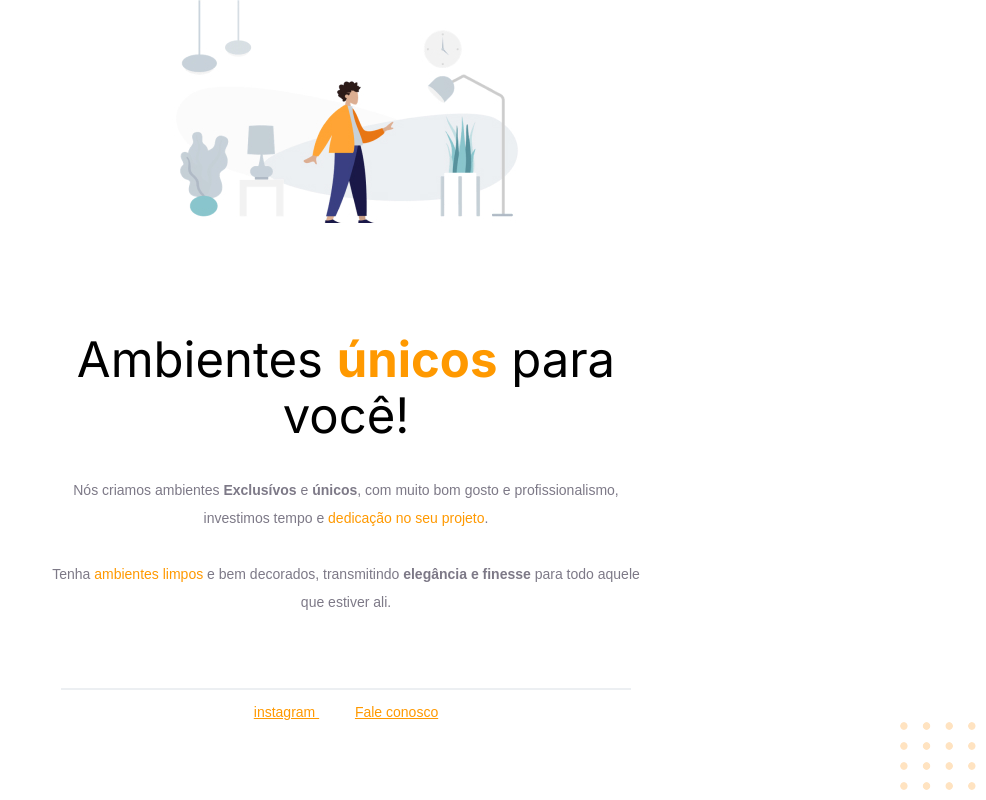
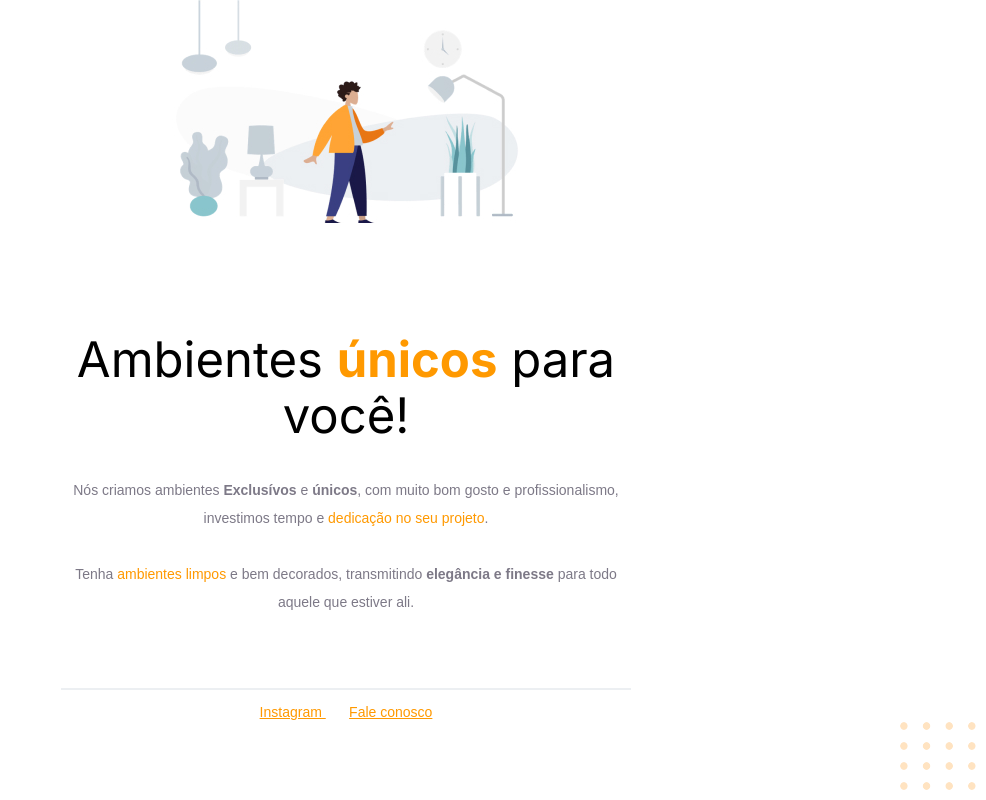
Before and after one commit to guedesgeorge/projetoIII, a plain HTML site: page index.html in a window 1280 px wide. Shown: the whole page, without its empty margins (294-1280 px from the left). Drawn offline with Linux system fonts and the light colour scheme.

Commit message:
index.html

```diff
--- a/index.html
+++ b/index.html
@@ -53,9 +53,11 @@
 
   <a
 	  href="https://instagram.com/moveis para você" target="_blank">
-		instagram
+		Instagram
 	</a>
 
+   &nbsp;
+   &nbsp;
    &nbsp;
 
   <a
--- a/styles.css
+++ b/styles.css
@@ -6,7 +6,7 @@ body {
 }
 
 #hero {
-  width: 592px;
+  width: 562px;
   margin: 0 auto 72px;
 }
 
@@ -34,21 +34,19 @@ span, a {
 
 p, #footer{
   color: #7d7987;
-
   font-size: 14px;
   line-height: 28px;
  }
 
  #footer a + a{
-   margin-left: 28px;
+  font-size: 14px;
+   line-height: 28px;
  }
 
  #line {
   width:  568px;
   height: 0px;
-
   margin: 0 auto 8px;
-
   border: 1px solid #eceff2;
  }
 
```
